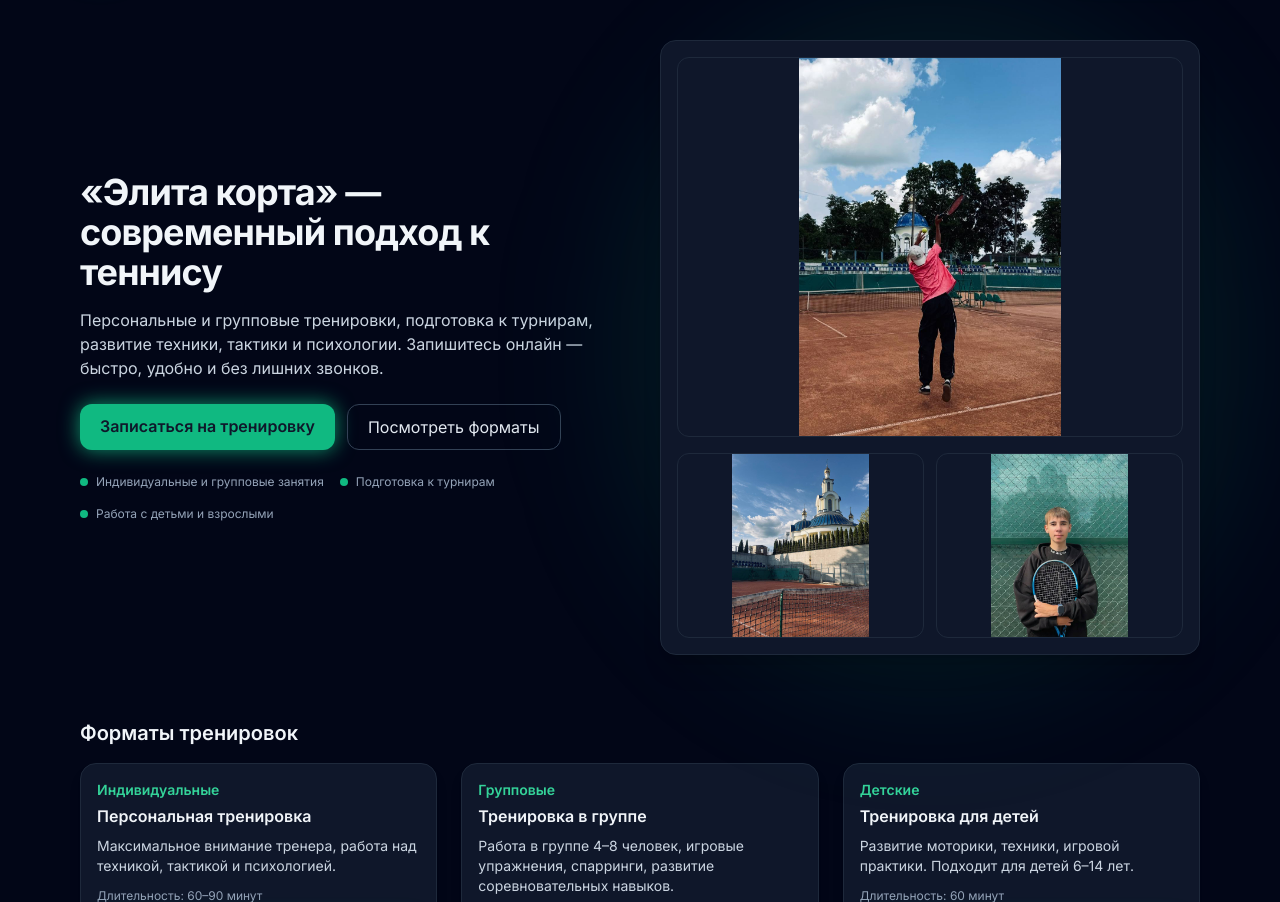
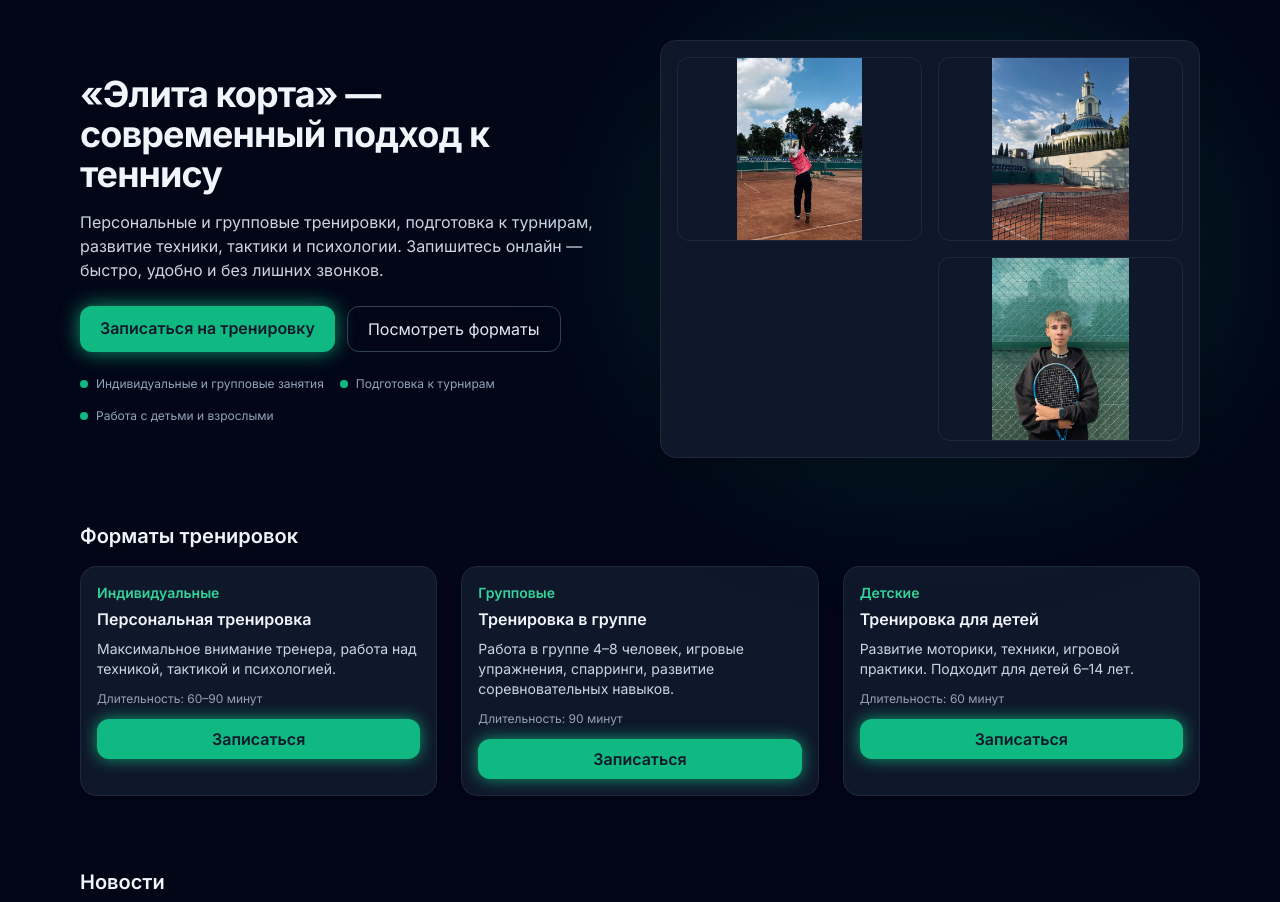
Before and after one commit to artik006/tennis_app, a FastAPI app: page / in a window 1280 px wide. Shown: the part 77-979 px from the top of the page. Run offline with FastAPI, Linux system fonts and the light colour scheme; some libraries are stand-ins or nearby versions.

Commit message:
Update index.html

```diff
--- a/frontend/templates/index.html
+++ b/frontend/templates/index.html
@@ -83,29 +83,30 @@
             </div>
 
             <!-- Блок с твоими фото -->
-         <div class="relative">
+        <div class="relative">
     <div class="absolute -inset-10 bg-emerald-500/10 blur-3xl rounded-full"></div>
 
-    <div class="relative bg-slate-900 border border-slate-800 rounded-2xl p-4 shadow-xl">
+    <div class="relative bg-slate-900 border border-slate-800 rounded-2xl p-4 shadow-xl grid grid-cols-2 gap-4">
 
-        <!-- Фото №1 — одинаковая высота, без обрезания -->
+        <!-- Левая большая картинка -->
         <div class="w-full aspect-[4/3] rounded-xl overflow-hidden border border-slate-800 bg-slate-900">
             <img src="/static/img/photo1.jpeg.jpg"
                  alt="Теннис"
                  class="w-full h-full object-contain">
         </div>
 
-        <div class="flex gap-3 mt-4">
+        <!-- Правая колонка с двумя маленькими -->
+        <div class="flex flex-col gap-4">
 
-            <!-- Фото №2 -->
-            <div class="w-1/2 aspect-[4/3] rounded-xl overflow-hidden border border-slate-800 bg-slate-900">
+            <!-- Маленькая №1 -->
+            <div class="w-full aspect-[4/3] rounded-xl overflow-hidden border border-slate-800 bg-slate-900">
                 <img src="/static/img/photo2.jpeg.jpg"
                      alt="Теннис"
                      class="w-full h-full object-contain">
             </div>
 
-            <!-- Фото №3 -->
-            <div class="w-1/2 aspect-[4/3] rounded-xl overflow-hidden border border-slate-800 bg-slate-900">
+            <!-- Маленькая №2 -->
+            <div class="w-full aspect-[4/3] rounded-xl overflow-hidden border border-slate-800 bg-slate-900">
                 <img src="/static/img/photo3.jpeg.jpg"
                      alt="Теннис"
                      class="w-full h-full object-contain">
@@ -114,6 +115,7 @@
         </div>
     </div>
 </div>
+
 
 
     </section>
```
